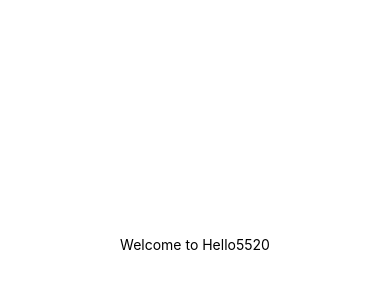
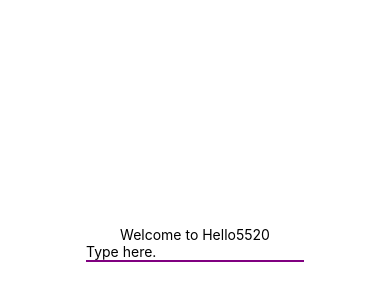
Before and after one commit to jyang10086/cs5520-inclass1, a React Native app: screen / in a window 390 px wide. Shown: the part 178-478 px from the top of the page. Built offline with nearby package versions, Linux system fonts and the light colour scheme.

Commit message:
add TextInput component and show what users enter

```diff
--- a/App.js
+++ b/App.js
@@ -1,12 +1,23 @@
-import { StatusBar } from 'expo-status-bar';
-import { StyleSheet, Text, View } from 'react-native';
-import Header from './components/Header';
+import { StatusBar } from "expo-status-bar";
+import { StyleSheet, Text, TextInput, View } from "react-native";
+import Header from "./components/Header";
+import { useState } from "react";
 
 export default function App() {
-  const appName = 'Hello5520'
+  const appName = "Hello5520";
+  const [text, setText] = useState("");
   return (
     <View style={styles.container}>
       <Header appName={appName} />
+      <TextInput
+        style={{ borderBottomColor: "purple", borderBottomWidth: 2 }}
+        autoCorrect={true}
+        keyboardType="default"
+        placeholder="Type here."
+        onChangeText={(newText) => setText(newText)}
+        value={text}
+      />
+      <Text>{text}</Text>
       <StatusBar style="auto" />
     </View>
   );
@@ -15,8 +26,8 @@ export default function App() {
 const styles = StyleSheet.create({
   container: {
     flex: 1,
-    backgroundColor: '#fff',
-    alignItems: 'center',
-    justifyContent: 'center',
+    backgroundColor: "#fff",
+    alignItems: "center",
+    justifyContent: "center",
   },
 });
```
